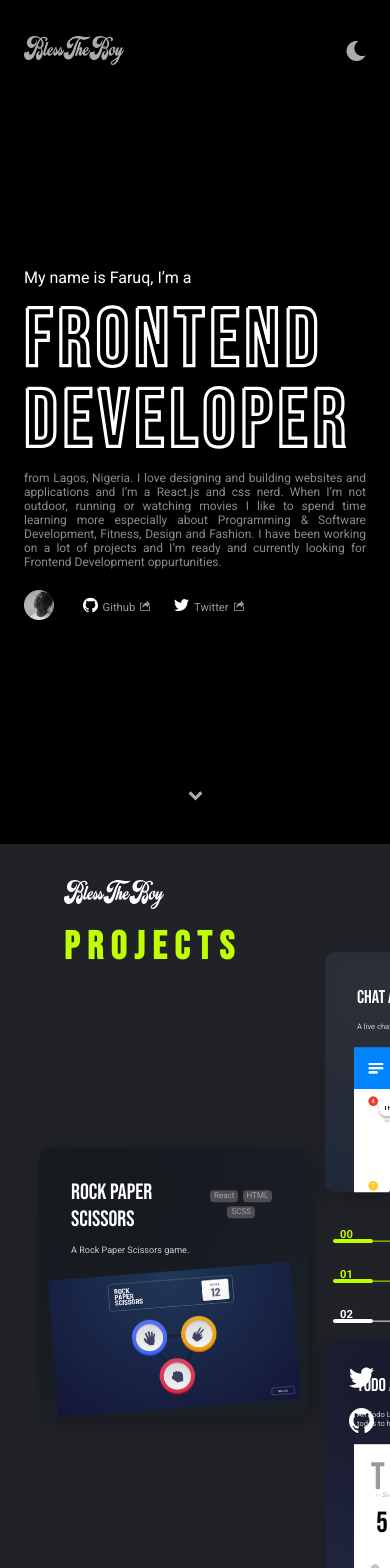
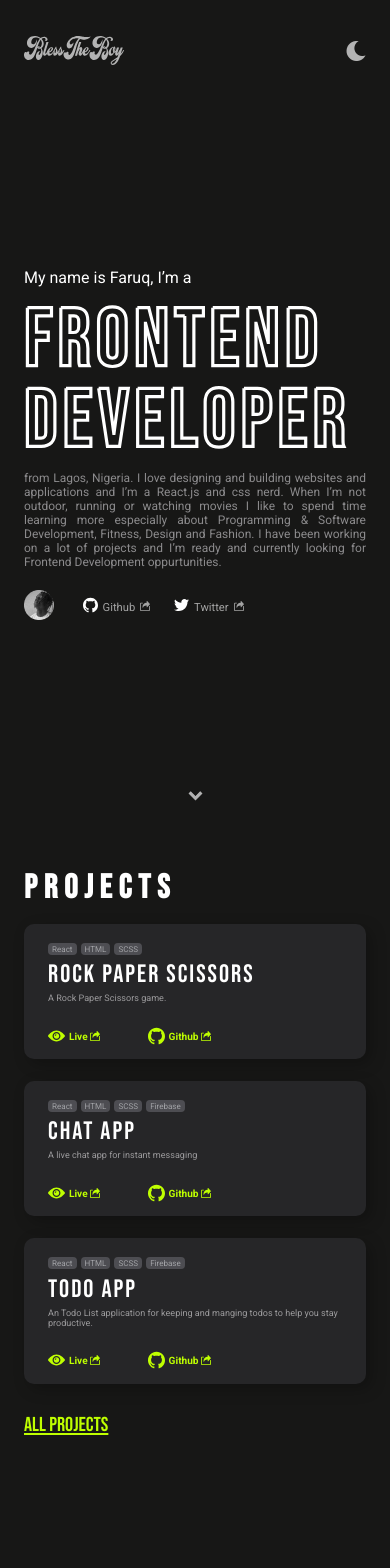
Before and after one commit to BlessTheBoy/blesstheboy_portfolio_v1, a React (Create React App) app: page / in a window 390 px wide. Shown: the top 1568 px of the page. Built offline with nearby package versions, Linux system fonts and the light colour scheme.

Commit message:
responsive recent projects

```diff
--- a/src/components/otherComponents/ProjectCard.js
+++ b/src/components/otherComponents/ProjectCard.js
@@ -40,6 +40,22 @@ const StyledProjectCard = styled.div`
 
     [data-id="cardlinks"] {
       opacity: 1;
+
+      & a {
+        color: black;
+
+        & svg {
+          fill: black;
+        }
+
+        &:hover {
+          color: white;
+
+          & svg {
+            fill: white;
+          }
+        }
+      }
     }
 
     & .projectCard_name {
@@ -93,16 +109,6 @@ const StyledProjectCard = styled.div`
     font-size: .9em;
   }
 
-  [data-id="cardlinks"] {
-    position: absolute;
-    top: 50%;
-    right: 50%;
-    transform: translate(50%, -50%);
-    z-index: 3;
-    opacity: 0;
-    transition: all 0.5s ease-in-out;
-  }
-
   & img {
     object-fit: contain;
     width: 90%;
@@ -121,9 +127,72 @@ const StyledProjectCard = styled.div`
     width: ${(props) => (props.size === "big" ? "300px" : "240px")};
     height: ${(props) => (props.size === "big" ? "300px" : "240px")};
   }
-  @media only screen and (max-width: 750px){
+  @media only screen and (max-width: 800px){
     width: ${(props) => (props.size === "big" ? "270px" : "240px")};
     height: ${(props) => (props.size === "big" ? "270px" : "240px")};
+  }
+  @media only screen and (max-width: 750px){
+    width: 100%;
+    max-width: 500px;
+    height: fit-content;
+    background: ${(props) => props.theme.projectCardBody};
+    font-size: .9em;
+    margin: 0 auto .35rem;
+
+    & .projectCard_content {
+      padding: 1.2rem 1.5rem;
+      padding-bottom: 0;
+    }
+
+    .projectCard_header{
+      flex-direction: column-reverse;
+      justify-content: flex-start;
+      align-items: flex-start;
+      margin-bottom: .3em;
+    }
+    .projectCard_name{
+      width: 100%;
+      font-size: 2.5em;
+      letter-spacing: 2px;
+      color:  ${(props) => props.theme.fontColor};
+    }
+    .projectCard_tags{
+      width: 100%;
+      max-width: 100%;
+      justify-content: flex-start;
+
+      & figure {
+        margin-left: 0em;
+        margin-right: 0.5em;
+      }
+    }
+
+    & .projectCard_description {
+      color:  ${(props) => props.theme.projectCardFont};
+      margin-bottom: .8rem;
+    }
+
+    [data-id="cardlinks"] {
+      position: relative;
+      z-index: 3;
+      transition: all 0.5s ease-in-out;
+    }
+
+    .projectCard_image{
+      display: none;
+    }
+  }
+
+  @media only screen and (min-width: 750px){
+    [data-id="cardlinks"] {
+      position: absolute;
+      top: 50%;
+      right: 50%;
+      transform: translate(50%, -50%);
+      z-index: 3;
+      opacity: 0;
+      transition: all 0.5s ease-in-out;
+    }
   }
 `;
 
--- a/src/components/otherComponents/ProjectCardLinks.js
+++ b/src/components/otherComponents/ProjectCardLinks.js
@@ -31,6 +31,32 @@ const StyledProjectCardLinks = styled.div.attrs({ "data-id": "cardlinks" })`
 
   & a:hover svg {
     fill: white;
+  }
+
+  @media only screen and (max-width: 750px) {
+    justify-content: flex-start;
+    padding: 0 1.5rem 0.2rem;
+
+    & a {
+      color: ${(props) => props.theme.accentColor};
+
+      & svg {
+        fill: ${(props) => props.theme.accentColor};
+      }
+    }
+
+    & a .projectCardLink_logo {
+      width: 17px;
+      margin-right: 4px;
+    }
+    & a .projectCardLink_sharelogo {
+      width: 10px;
+      margin-left: 2px;
+    }
+
+    & #livelink {
+      margin-right: 3rem;
+    }
   }
 `;
 export const ProjectCardLinks = ({ liveLink, githubLink }) => {
--- a/src/components/otherComponents/ProjectsGrid.js
+++ b/src/components/otherComponents/ProjectsGrid.js
@@ -15,6 +15,9 @@ const StyledProjectsGrid = styled.div.attrs({ "data-id": "projectsGrid" })`
 
   @media only screen and (max-width: 750px) {
     gap: 1rem;
+    display: flex;
+    flex-direction: column;
+    margin-bottom: 1.5rem;
   }
 `;
 export const ProjectsGrid = () => {
--- a/src/components/pages/LandingPage/index.js
+++ b/src/components/pages/LandingPage/index.js
@@ -73,6 +73,7 @@ const StyledHome = styled.section`
     }
   }
   @media only screen and (max-width: 750px){
+  background-color: ${(props) => props.theme.bodyMobile};
     .landingContent {
       padding: 0rem 1rem 1.5rem;
     }
--- a/src/components/pages/RecentProjects/index.js
+++ b/src/components/pages/RecentProjects/index.js
@@ -31,15 +31,6 @@ const StyledRecentProjects = styled.section`
     color: ${(props) => props.theme.accentColor};
   }
 
-  [data-id="projectsGrid"]{
-    position: absolute;
-    top: 50%;
-    left: 50%;
-    transform: translate(-50%, -50%);
-    width: 80%;
-    max-width: 800px;
-    height: 90%;
-  }
   .recentProjects__nav{
     position: absolute;
     top: 50%;
@@ -79,17 +70,55 @@ const StyledRecentProjects = styled.section`
     color: ${(props) => props.theme.accentColor};
     font-size: 1.8em;
     text-decoration: underline;
-    position: absolute;
-    bottom: 4rem;
-    left: 20%;
   }
-
   @media only screen and (max-width: 900px){
     font-size: .8rem;
   }
+  @media only screen and (max-width: 800px){
+    padding: 0rem 2.5rem 1.5rem;
+  }
   @media only screen and (max-width: 750px){
     font-size: .7rem;
+    padding: 0rem 1rem 1.5rem;
+    background-color: ${(props) => props.theme.bodyMobile};
+    color: ${(props) => props.theme.fontColor};
+    [data-id="logo"]{
+      display: none;
+    }
+    .recentProjects__nav{
+      display: none;
+    }
+    .recentProjects__container  h1{
+      font-size: 3em;
+      margin-bottom: 1rem;
+      color: ${(props) => props.theme.fontColor};
+    }
+    .allProjects{
+      margin-top: 1.5rem;
+    }
   }
+  @media only screen and (max-width: 550px){
+    padding: 1.5rem 1.5rem;
+  }
+  @media only screen and (min-width: 750px){
+    [data-id="projectsGrid"]{
+      position: absolute;
+      top: 50%;
+      left: 50%;
+      transform: translate(-50%, -50%);
+      width: 80%;
+      max-width: 800px;
+      height: 90%;
+    }
+    .allProjects{
+      position: absolute;
+      bottom: 4rem;
+      left: 20%;
+    }
+  }
+
+
+
 `;
 
 export const RecentProjects = () => {
--- a/src/components/styledComponents/themes.js
+++ b/src/components/styledComponents/themes.js
@@ -4,20 +4,26 @@ export const lightTheme = {
   body: "#fff",
   projectBody: "#FEFCFA",
   contactBody: "#FFFFFF",
+  bodyMobile: "#FFF",
   fontColor: "#000",
   secFontColor: "#5b5a5c",
   accentColor: "#4169E1",
   tagOpacity: 1,
+  projectCardBody: "#F9F9F9",
+  projectCardFont: "#5b5a5c",
 };
 
 export const darkTheme = {
   body: "#000",
   projectBody: "#202228",
   contactBody: "#171716",
+  bodyMobile: "#171716",
   fontColor: "#fff",
   secFontColor: "#8b8a8c",
   accentColor: "#BFFF00",
   tagOpacity: 0.6,
+  projectCardBody: "#262628",
+  projectCardFont: "#9b9a9c",
 };
 
 export const GlobalStyles = createGlobalStyle`
```
Also changed, not shown: 1 other file (tests, documents, lock files or other folders).
